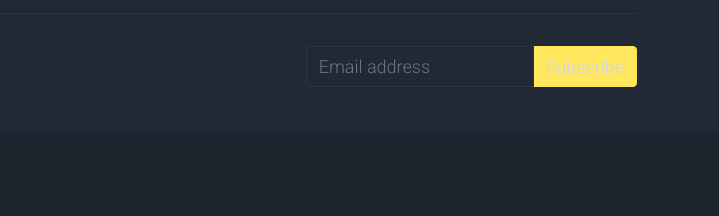
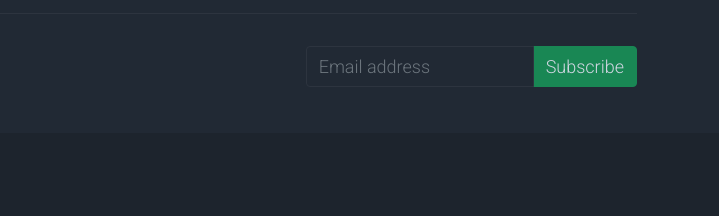
Before and after one commit to Collins-Munufie/jones-commerce, a plain HTML site: page index.html in a window 1280 px wide. Shown: the part 2675-2891 px from the top of the page, 561-1280 px from the left. Drawn offline with Linux system fonts and the light colour scheme; no server answers.

Commit message:
Modified

```diff
--- a/index.html
+++ b/index.html
@@ -392,7 +392,7 @@ https://templatemo.com/tm-559-zay-shop
                     <label class="sr-only" for="subscribeEmail">Email address</label>
                     <div class="input-group mb-2">
                         <input type="text" class="form-control bg-dark border-light" id="subscribeEmail" placeholder="Email address">
-                        <div class="input-group-text btn-warning text-light">Subscribe</div>
+                        <div class="input-group-text btn-success text-light">Subscribe</div>
                     </div>
                 </div>
             </div>
```
